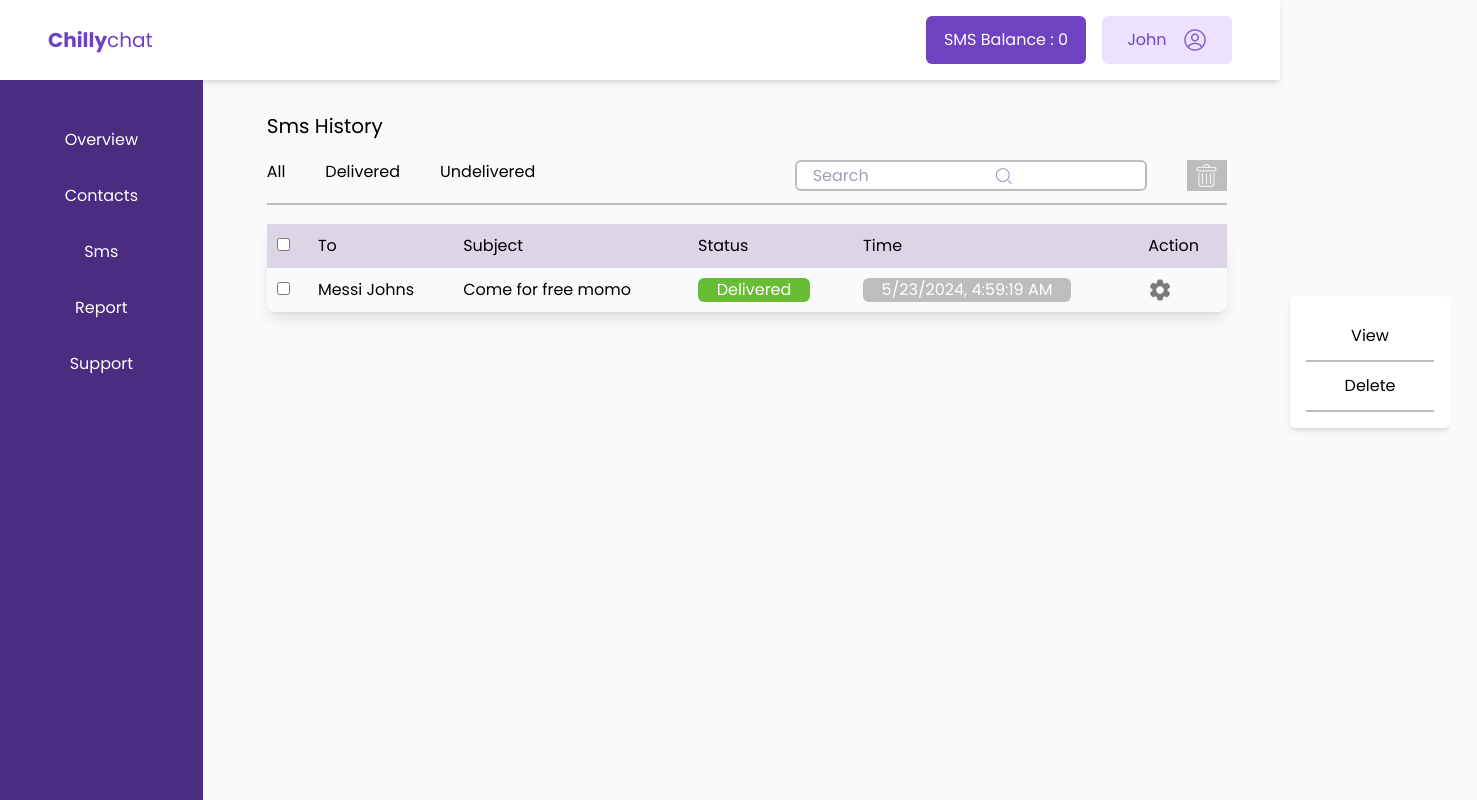
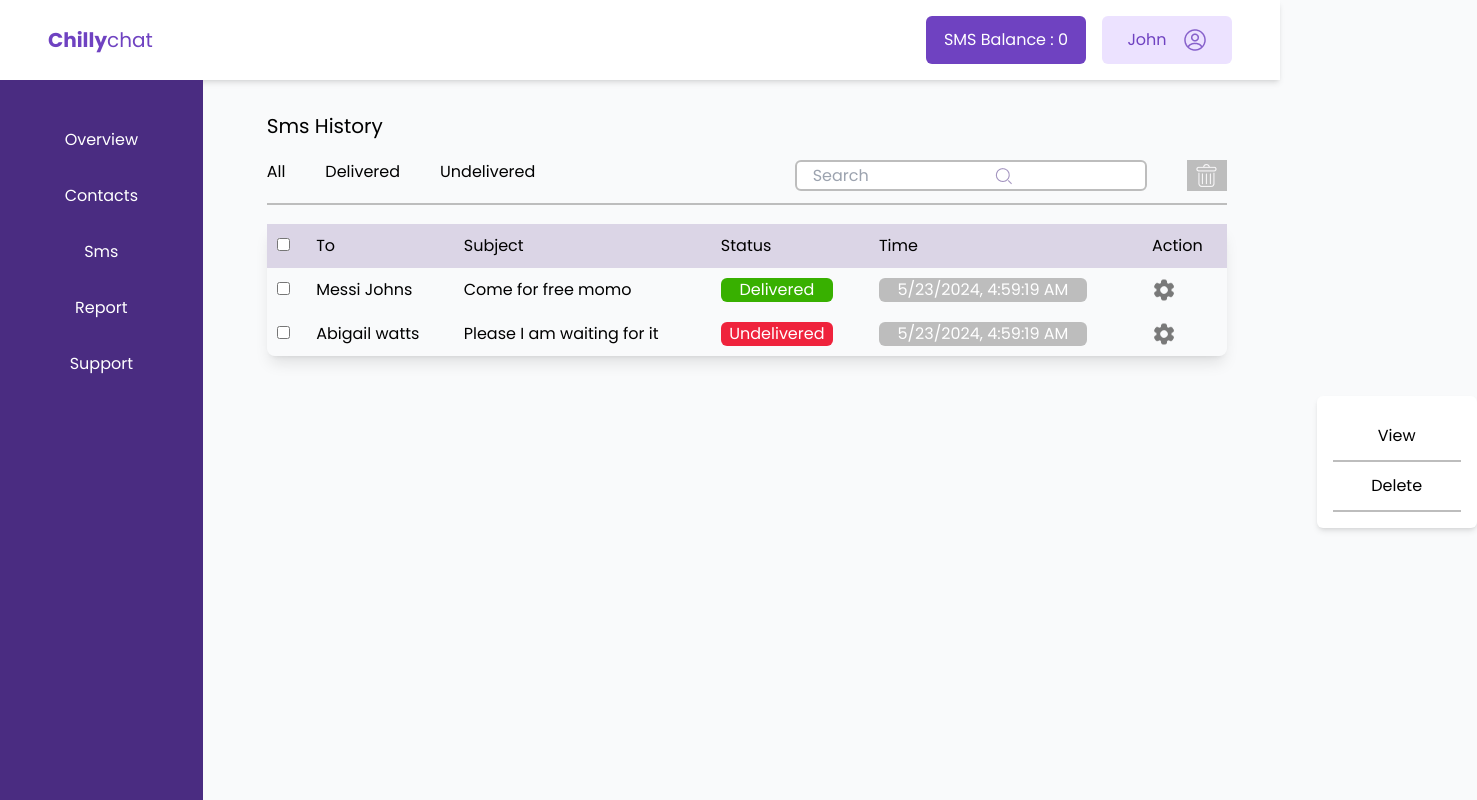
Before and after one commit to Mark-scope/chillyChat, a React (Vite) app in the folder client/: page /SmsHistory in a window 1280 px wide. Both pictures are taken after a click on the picture 1160 px from the left and 290 px from the top of the page. Shown: the top 800 px of the page, 1477 px wide, since content can reach past the window. Built offline with nearby package versions, Linux system fonts and the light colour scheme.

Commit message:
did the background color issue

```diff
--- /dev/null
+++ b/client/src/components/cards/delivered.jsx
@@ -0,0 +1,6 @@
+import React from 'react'
+import Navbar from "../components/nav/Navbar"
+import Sidebar from "../components/sidebar/Sidebar"
+import HistoryTable from '../components/cards/historyTable'
+import Img from "../assets/trash_bin.png"
+import Img2 from "../assets/Search 2.png"
--- a/client/src/components/cards/historyTable.jsx
+++ b/client/src/components/cards/historyTable.jsx
@@ -33,6 +33,7 @@ const HistoryTable = () => {
   const data = [
     { id: 1, to: 'Messi Johns', subject: 'Come for free momo', status: 'Delivered', time: new Date().toLocaleString() },
     // Add more rows as needed
+    { id: 2, to: 'Abigail watts', subject: 'Please I am waiting for it', status: 'Undelivered', time: new Date().toLocaleString() }
   ];
 
   return (
@@ -54,7 +55,9 @@ const HistoryTable = () => {
               <td><input type='checkbox' checked={!!rowChecked[index]} onChange={() => handleRowChecked(index)} /></td>
               <td>{row.to}</td>
               <td>{row.subject}</td>
-              <td><div className='w-28 text-white bg-green rounded-md text-center'>{row.status}</div></td>
+              <td >
+                <div style={{ backgroundColor: row.status === 'Delivered' ? '#38b000' : '#ef233c' }} className='w-28 text-white text-center rounded-md'>{row.status}</div>
+              </td>
               <td>
                 <div className='w-52 text-center text-white bg-timecolor rounded-md'>{row.time}</div>
               </td>
@@ -64,15 +67,19 @@ const HistoryTable = () => {
                     src={Img}
                     alt="gear"
                     className='relative cursor-pointer' // Added cursor-pointer class for pointer cursor
-                    onClick={handleClick} // Changed to onClick event
+                    onClick={handleClick}
+
                   />
+
                 </div>
+
               </td>
             </tr>
           ))}
+          {showMenu && <SmallMenu />}
         </tbody>
       </table>
-      {showMenu && <SmallMenu />}
+
     </>
   );
 };
--- a/client/src/components/cards/smallMenu.jsx
+++ b/client/src/components/cards/smallMenu.jsx
@@ -2,7 +2,7 @@ import React from 'react'
 
 const SmallMenu = () => {
   return (
-    <div className='w-40 h-auto bg-white absolute left-60 top-64 shadow-md py-4 rounded-md text-center px-4 list-none' id='small' >
+    <div className='w-40 h-auto bg-white absolute shadow-md py-4 rounded-md text-center px-4 list-none' id='small' >
       <li className='border-b-2 py-3 border-timecolor' ><a href="#">View</a></li>
       <li className='border-b-2 py-3 border-timecolor'><a href="#">Delete</a></li>
     </div>
--- a/client/src/components/main/historytop.jsx
+++ b/client/src/components/main/historytop.jsx
@@ -2,6 +2,7 @@ import React from 'react'
 import Img from "../../assets/trash_bin.png"
 import Img2 from "../../assets/Search 2.png"
 import Input from '../inputs/Input'
+
 const Historytop = () => {
   return (
 
@@ -14,7 +15,7 @@ const Historytop = () => {
                 <a href='#'>Undelivered</a>
             </div>
             <div className='flex space-x-10 pb-3 '>
-                 <Input type="search" placeholder="Search"/><img src={Img2} alt="" className='absolute top-2 pl-40' />
+                 <Input type="search" placeholder="Search" /><img src={Img2} alt="" className='absolute top-2 pl-40' />
                 <div className='w-10 bg-timecolor py-1'><img src={Img} alt="" className='m-auto' /></div>
             </div>
              </div>
--- a/client/src/components/sidebar/Menu.jsx
+++ b/client/src/components/sidebar/Menu.jsx
@@ -22,6 +22,7 @@ function Sublists(props) {
 
 function Menus() {
   const subitems = ['Quick sms', 'Bulk sms', 'Sms History'];
+
   const items = ['Overview', 'Contacts', 'Sms', 'Report', 'Support'];
   const [showSubitems, setShowSubitems] = useState(false);
 
--- a/client/src/pages/SmsHistory.jsx
+++ b/client/src/pages/SmsHistory.jsx
@@ -4,6 +4,7 @@ import Sidebar from "../components/sidebar/Sidebar"
 import HistoryTable from '../components/cards/historyTable'
 import Img from "../assets/trash_bin.png"
 import Img2 from "../assets/Search 2.png"
+
 
 
 const SmsHistory = () => {
```
